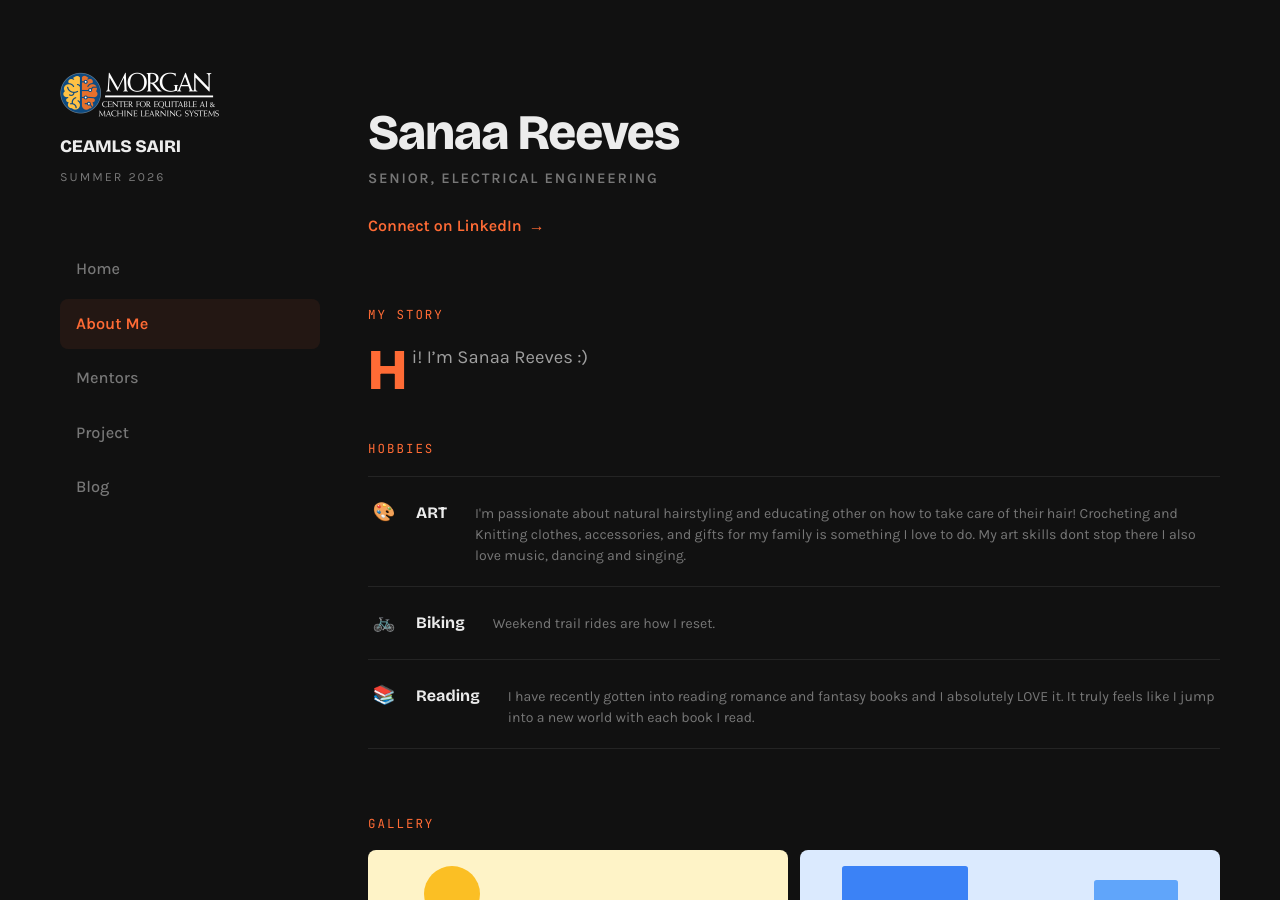
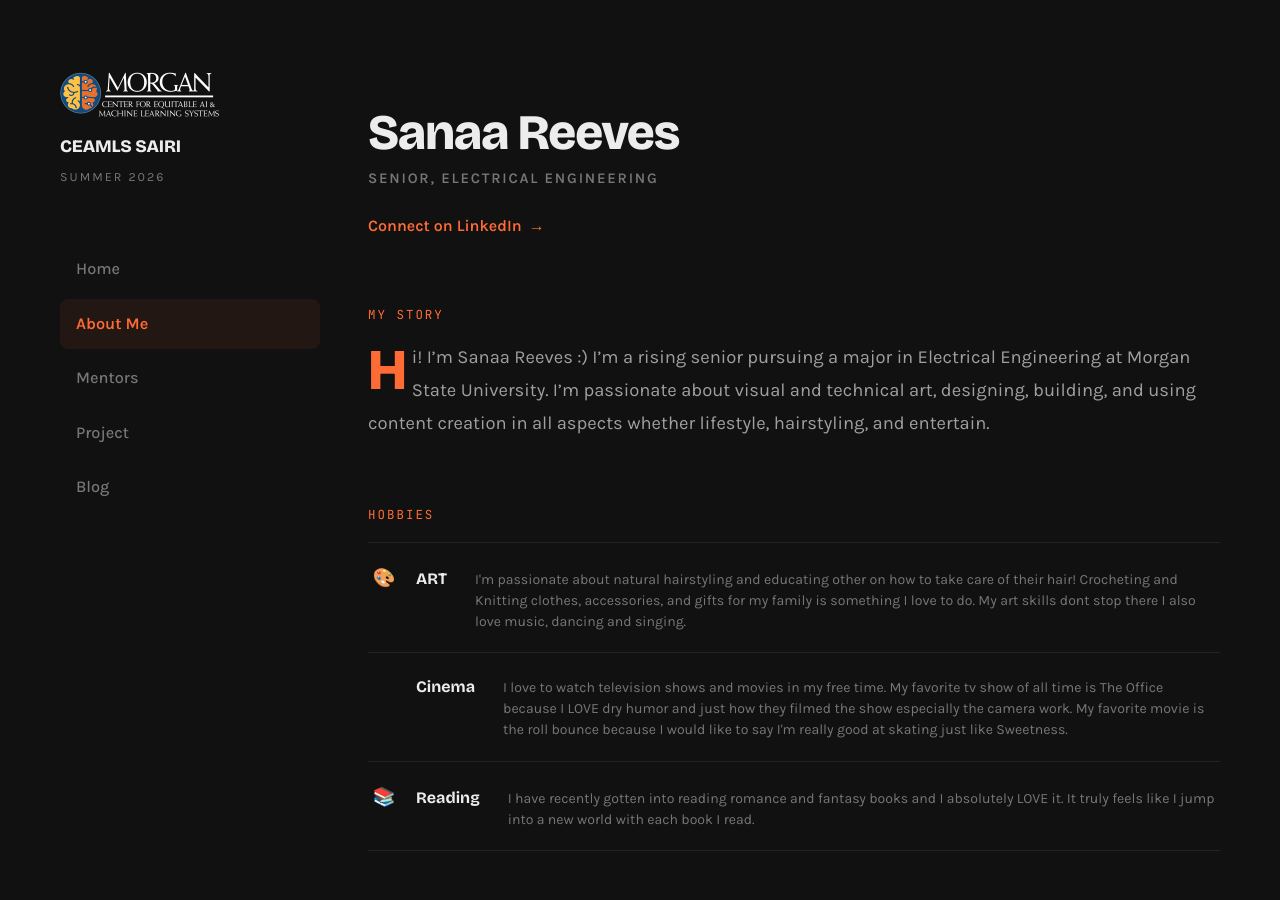
Before and after one commit to sanaareeves7/sanaareeves7ceamls26.github.io, a Jekyll site: the page built from pages/about-me.md, in a window 1280 px wide and 900 px high. Built offline with Jekyll 4.4.1, drawn with Linux system fonts in a browser that asks for light colours.

Commit message:
Update about-me.md

```diff
--- a/pages/about-me.md
+++ b/pages/about-me.md
@@ -9,15 +9,15 @@ about:
   image:
   linkedin: https://www.linkedin.com/in/sanaa-reeves-b089b232b/
   bio: |
-    Hi! I'm Sanaa Reeves :)
+    Hi! I'm Sanaa Reeves :) I'm a rising senior pursuing a major in Electrical Engineering at Morgan State University. I'm passionate about visual and technical art, designing, building, and using content creation in all aspects whether lifestyle, hairstyling, and entertain.
 
   hobbies:
     - icon: 🎨
       title: ART
       description: I'm passionate about natural hairstyling and educating other on how to take care of their hair! Crocheting and Knitting clothes, accessories, and gifts for my family is something I love to do. My art skills dont stop there I also love music, dancing and singing.
-    - icon: 🚲
-      title: Biking
-      description: Weekend trail rides are how I reset.
+    - icon:
+      title: Cinema
+      description: I love to watch television shows and movies in my free time. My favorite tv show of all time is The Office because I LOVE dry humor and just how they filmed the show especially the camera work. My favorite movie is the roll bounce because I would like to say I'm really good at skating just like Sweetness.
     - icon: 📚
       title: Reading
       description: I have recently gotten into reading romance and fantasy books and I absolutely LOVE it. It truly feels like I jump into a new world with each book I read.
```
